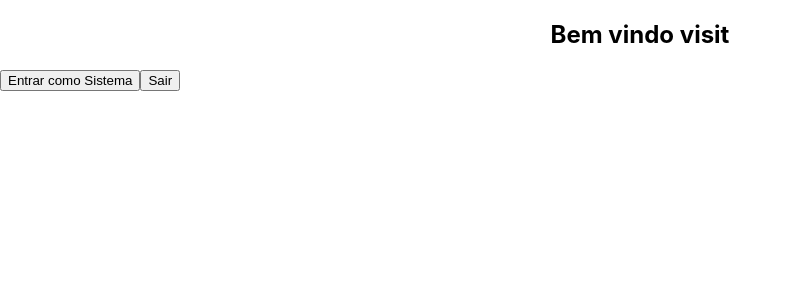
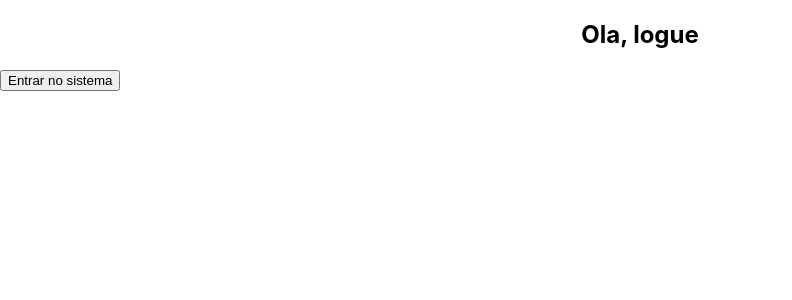
Before and after one commit to PauloMiguel13000/useCallback_em_React, a React (Create React App) app in the folder apresentar/: page / in a window 1280 px wide. Shown: the top 300 px of the page, without its empty margins (0-792 px from the left). Built offline with nearby package versions, Linux system fonts and the light colour scheme.

Commit message:
Render condicional

```diff
--- a/apresentar/src/components/Membro/index.js
+++ b/apresentar/src/components/Membro/index.js
@@ -7,21 +7,32 @@
     constructor(props){
         super(props);
         this.state={
-            nome: props.nome
+        status: false
         };
+        this.sair = this.sair.bind(this);
         this.entrar = this.entrar.bind(this);
     }
 
-    entrar(nome){
-        this.setState({nome: nome})
+    sair(){
+        this.setState({status: false})
+    }
+    entrar(){
+        this.setState({status: true})
     }
     render(){
         return(
-            <div><h2>Bem vindo {this.state.nome}</h2>
-             <button onClick={() => this.entrar('Miguel')}>Entrar como Sistema</button>
-             <button onClick={() => this.setState({nome:''})}>Sair</button>
+        <div>
+
+            {this.state.status ?
+            <div>
+                <h2>Bem vindo ao sistema</h2>
+                <button onClick={this.sair}>Sair</button>
+            </div> :
+            <div><h2>Ola, logue</h2>
+            <button onClick={this.entrar}>Entrar no sistema</button>
             </div>
-
+        }
+        </div>
             );
     }
 }
```
